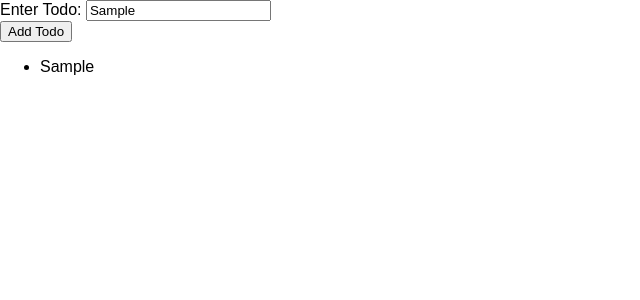
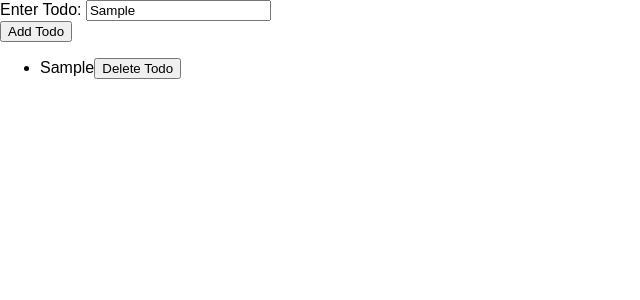
Before and after one commit to mikemando/react-types, a React (Create React App) app: page / in a window 1280 px wide. Both pictures are taken after typing "Sample" into the empty fields and a click on the button "Add Todo". Shown: the top 300 px of the page, without its empty margins (0-640 px from the left). Built offline with nearby package versions, Linux system fonts and the light colour scheme.

Commit message:
delete todo items

```diff
--- a/src/App.tsx
+++ b/src/App.tsx
@@ -10,10 +10,18 @@ const App: React.FC = () => {
     setTodo(prevTodos => [...prevTodos, {id: Math.random().toString(), text}])
   }
 
+  const deleteTodoHandler = (todoId: string) => {
+    setTodo(prevTodos => {
+      return prevTodos.filter(todo => {
+        return todo.id !== todoId
+      })
+    })
+  }
+
   return (
     <div className="App">
       <NewTodo onAddTodo={ todoAddHandler}/>
-      <TodoList items={todos}/>
+      <TodoList items={todos} onDeleteTodo={deleteTodoHandler}/>
     </div>
   )
 }
--- a/src/components/TodoList.tsx
+++ b/src/components/TodoList.tsx
@@ -1,7 +1,8 @@
 import React from "react"
 
 interface TodoListProps {
-  items: {id: string, text: string}[]
+  items: { id: string, text: string }[]
+  onDeleteTodo: (id: string) => void
 }
 
 const TodoList: React.FC<TodoListProps> = (props) => {
@@ -9,8 +10,9 @@ const TodoList: React.FC<TodoListProps> = (props) => {
   return (
     <ul>
       {props.items.map(todo => {
-        return(<li key={todo.id}>
-          {todo.text}
+        return (<li key={todo.id}>
+          <span>{todo.text}</span>
+          <button onClick= {props.onDeleteTodo.bind(null, todo.id)}>Delete Todo</button>
         </li>)
       })}
   </ul>
```
